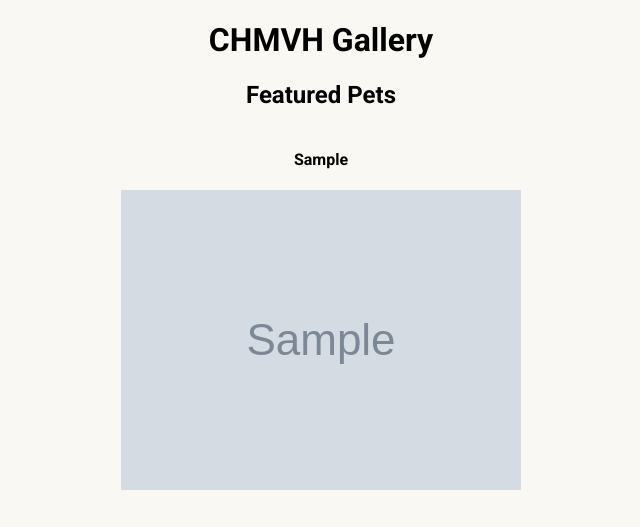
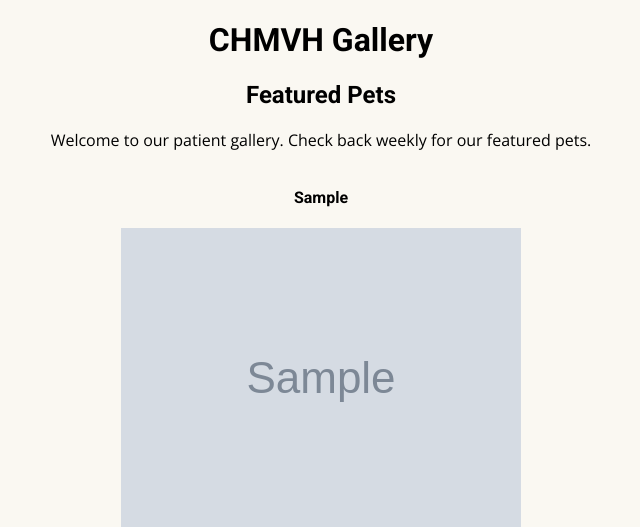
Before and after one commit to chmvh/chmvh-website, a Django app: page /gallery/ in a window 1280 px wide. Shown: the part 57-584 px from the top of the page, without its empty margins (319-959 px from the left). Run offline with Django 3.2, Linux system fonts and the light colour scheme; tables that the repository leaves empty hold one stand-in row (values such as "Sample post"); grey boxes marked "Sample" are stand-in pictures; style sheets or scripts are compiled from the project's sources; some libraries are stand-ins or nearby versions.

Commit message:
Add intro text to gallery.

```diff
--- a/chmvh_website/gallery/templates/gallery/index.html
+++ b/chmvh_website/gallery/templates/gallery/index.html
@@ -19,6 +19,10 @@
     {% if featured_pets %}
 
       <h2 class='text-center'>Featured Pets</h2>
+
+      <p class='text-center'>
+        Welcome to our patient gallery. Check back weekly for our featured pets.
+      </p>
 
       <div class='slider__wrapper'>
         <div class='slider'>
```
